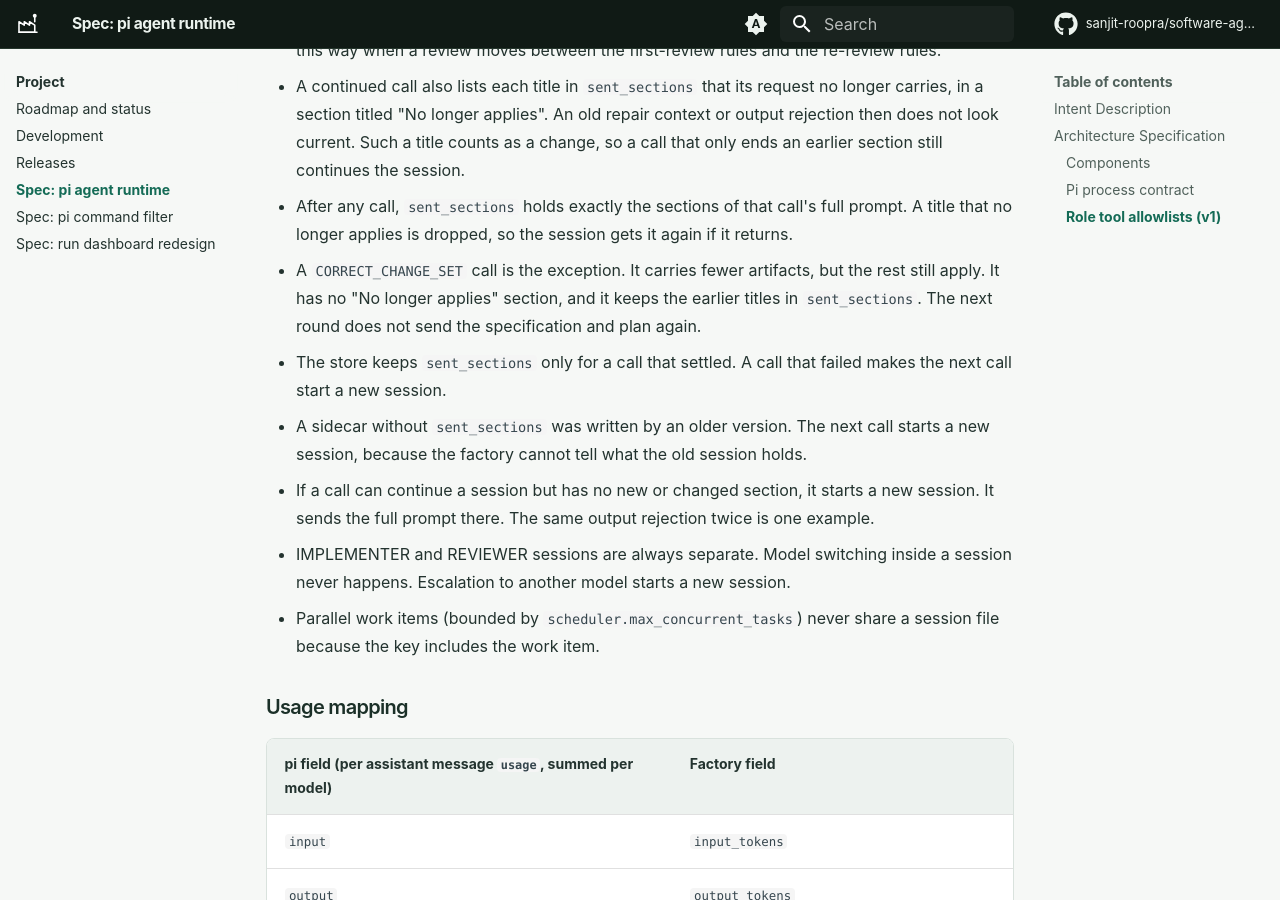
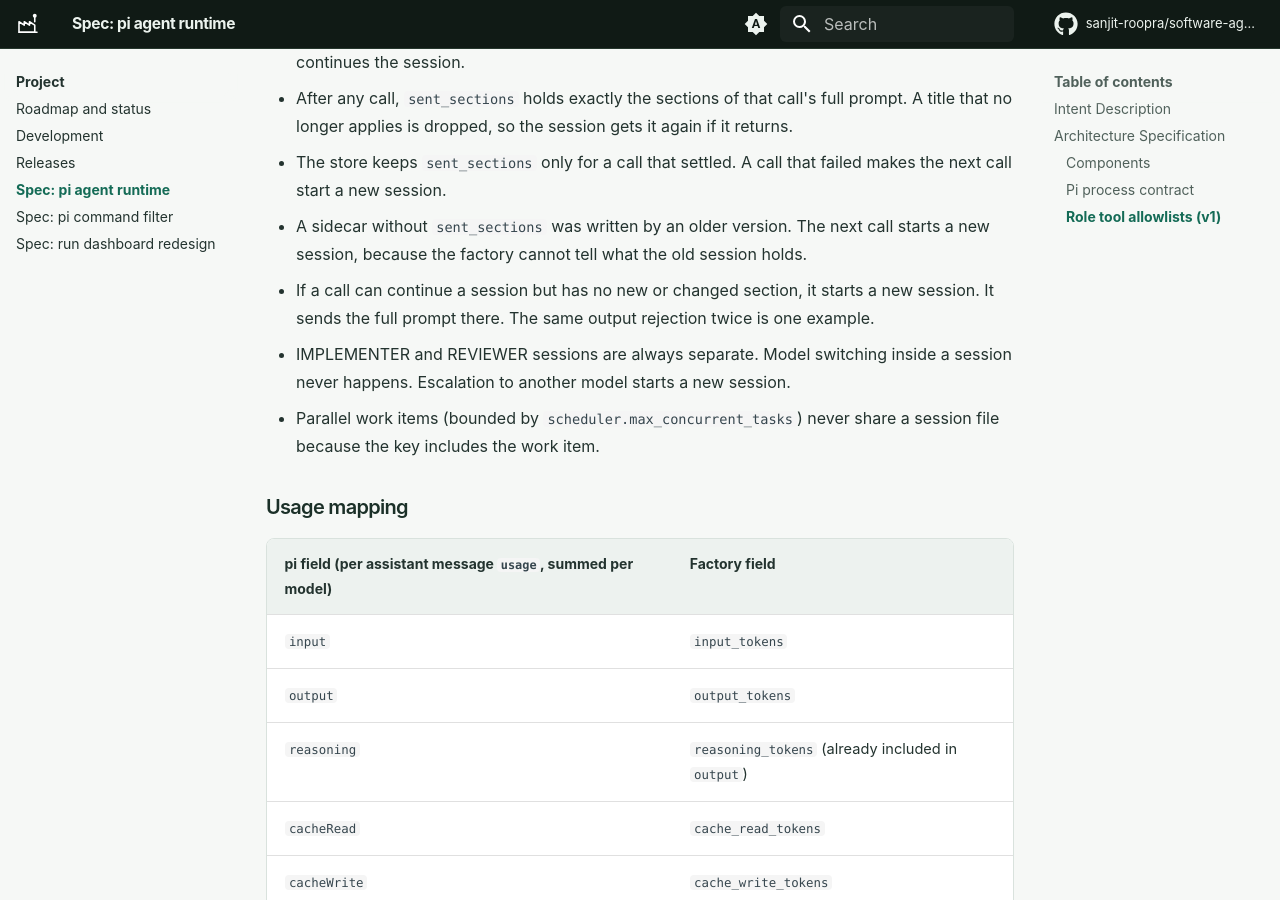
Before and after one commit to sanjit-roopra/software-agent-factory, an MkDocs documentation site: the page built from docs/specs/pi-agent-runtime.md, in a window 1280 px wide and 900 px high, scrolled down 3805 px. Built offline with MkDocs 1.6.1 and Material for MkDocs 9.7.7, drawn with Linux system fonts in a browser that asks for light colours; comment, search, counter and statistics services are not loaded; some of the changed text lies outside the part shown.

Commit message:
docs(pi): drop the removed correction and skill rows from the runtime spec
Co-Authored-By: Claude Opus 5.5 <noreply@anthropic.com>
Claude-Session: https://claude.ai/code/session_01N4dSTxE6Frrh2mXq6xv3qj

```diff
--- a/docs/specs/pi-agent-runtime.md
+++ b/docs/specs/pi-agent-runtime.md
@@ -71,8 +71,6 @@ tracked as a follow-up.
 | --- | --- |
 | IMPLEMENTER | `read,bash,edit,write,grep,find,ls` |
 | TRIAGE, REFINER, RESEARCHER, PLANNER, TESTER, REVIEWER | `read,grep,find,ls` |
-| `CORRECT_CHANGE_SET` | `--no-tools` |
-| `GENERATE_REPOSITORY_SKILL` | Not supported on pi in v1 (no web fetch tool). |
 
 Bash command denial (`git commit`, `git push`, `gh`) and sandboxing are out of scope.
 This means the pi implementer does not meet the ADR-022 rule that implementers
@@ -116,9 +114,6 @@ another way to push. ADR-029 records the gap as an amendment to ADR-022, and iss
   only ends an earlier section still continues the session.
 - After any call, `sent_sections` holds exactly the sections of that call's full prompt.
   A title that no longer applies is dropped, so the session gets it again if it returns.
-- A `CORRECT_CHANGE_SET` call is the exception. It carries fewer artifacts, but the rest
-  still apply. It has no "No longer applies" section, and it keeps the earlier titles in
-  `sent_sections`. The next round does not send the specification and plan again.
 - The store keeps `sent_sections` only for a call that settled. A call that failed makes
   the next call start a new session.
 - A sidecar without `sent_sections` was written by an older version. The next call starts
```
